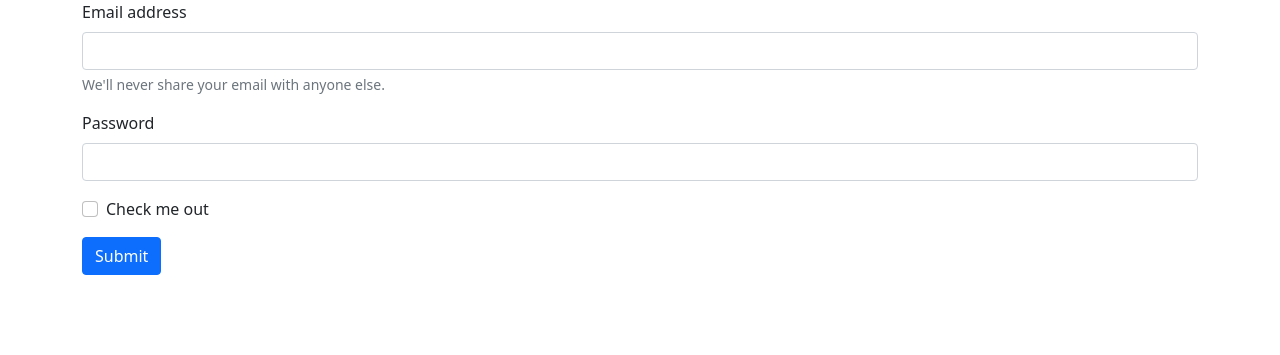
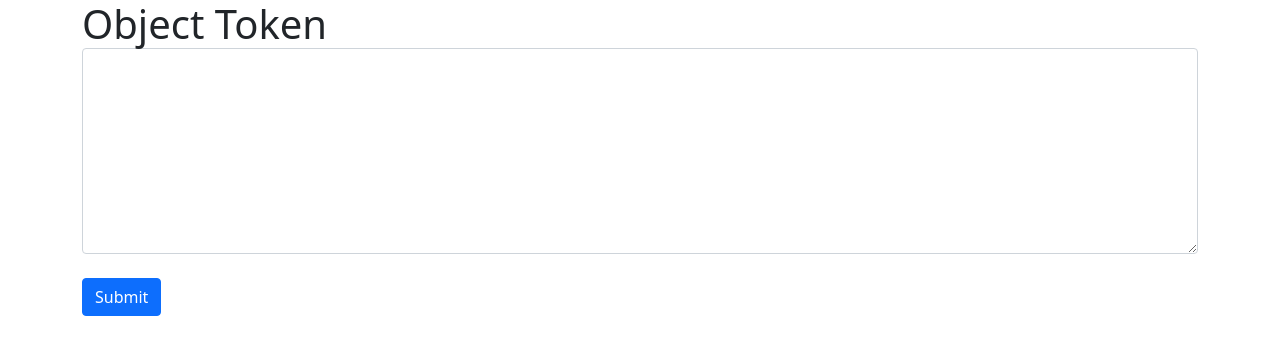
Before and after one commit to tek4tv/YoutubeApi, a PHP site: page /resources/views/welcome.blade.php in a window 1280 px wide. Shown: the top 355 px of the page. Run offline with PHP 8.4, Linux system fonts and the light colour scheme; some libraries are stand-ins or nearby versions.

Commit message:
chinh sua giao dien

```diff
--- a/laravel6-youtube/resources/views/welcome.blade.php
+++ b/laravel6-youtube/resources/views/welcome.blade.php
@@ -5,35 +5,34 @@
         <meta name="viewport" content="width=device-width, initial-scale=1">
         <link href="https://cdn.jsdelivr.net/npm/bootstrap@5.0.0-beta1/dist/css/bootstrap.min.css" rel="stylesheet" integrity="sha384-giJF6kkoqNQ00vy+HMDP7azOuL0xtbfIcaT9wjKHr8RbDVddVHyTfAAsrekwKmP1" crossorigin="anonymous">
         <title>Get Token</title>
-        <style>
-        body {
-                position: relative;
-            }
-
-        </style>
     </head>
 
     <body>
     <div class="container">
-        <form>
-            <div class="mb-3">
-                <label for="exampleInputEmail1" class="form-label">Email address</label>
-                <input type="email" class="form-control" id="exampleInputEmail1" aria-describedby="emailHelp">
-                <div id="emailHelp" class="form-text">We'll never share your email with anyone else.</div>
-            </div>
-            <div class="mb-3">
-                <label for="exampleInputPassword1" class="form-label">Password</label>
-                <input type="password" class="form-control" id="exampleInputPassword1">
-            </div>
-            <div class="mb-3 form-check">
-                <input type="checkbox" class="form-check-input" id="exampleCheck1">
-                <label class="form-check-label" for="exampleCheck1">Check me out</label>
-            </div>
-            <button type="submit" class="btn btn-primary">Submit</button>
-        </form>
+        <div class="form-group">
+            <h1 for="exampleFormControlTextarea1">Object Token</label>
+            <textarea class="form-control" id="input-token" rows="8"></textarea>
+        </div>
+        <button type="btn" class="btn btn-primary mt-3" id="btn-token">Submit</button>
     </div>
+    <script src="https://ajax.googleapis.com/ajax/libs/jquery/3.5.1/jquery.min.js"></script>
     <script src="https://cdn.jsdelivr.net/npm/bootstrap@5.0.0-beta1/dist/js/bootstrap.bundle.min.js" integrity="sha384-ygbV9kiqUc6oa4msXn9868pTtWMgiQaeYH7/t7LECLbyPA2x65Kgf80OJFdroafW" crossorigin="anonymous"></script>
     <script src="https://cdn.jsdelivr.net/npm/@popperjs/core@2.5.4/dist/umd/popper.min.js" integrity="sha384-q2kxQ16AaE6UbzuKqyBE9/u/KzioAlnx2maXQHiDX9d4/zp8Ok3f+M7DPm+Ib6IU" crossorigin="anonymous"></script>
     <script src="https://cdn.jsdelivr.net/npm/bootstrap@5.0.0-beta1/dist/js/bootstrap.min.js" integrity="sha384-pQQkAEnwaBkjpqZ8RU1fF1AKtTcHJwFl3pblpTlHXybJjHpMYo79HY3hIi4NKxyj" crossorigin="anonymous"></script>
+    <script >
+
+    $("#btn-token").click(function(){
+        $.ajax({
+            url: "/api/token",
+            type: 'GET'
+        }).done(function (data) {
+            $('#input-token').val(data)
+        });
+    });
+
+
+
+
+    </script>
     </body>
 </html>
```
